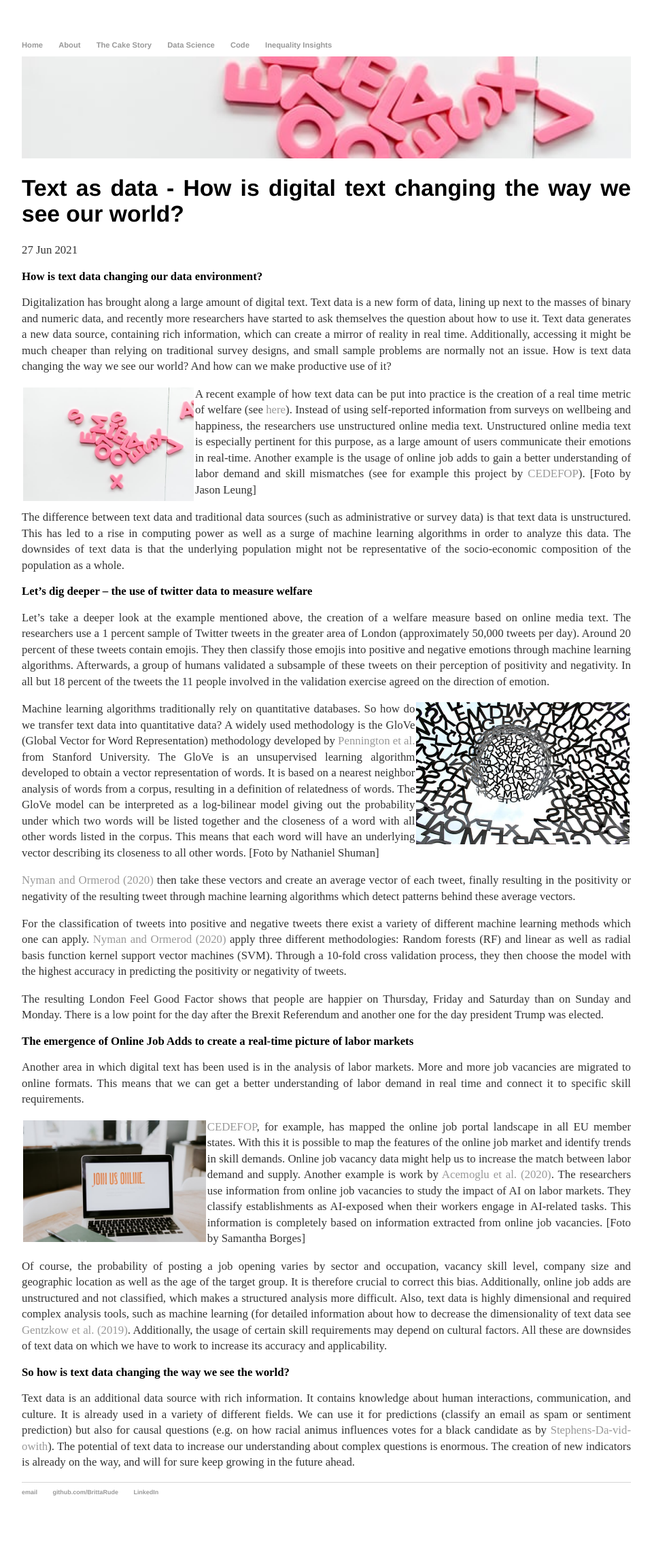
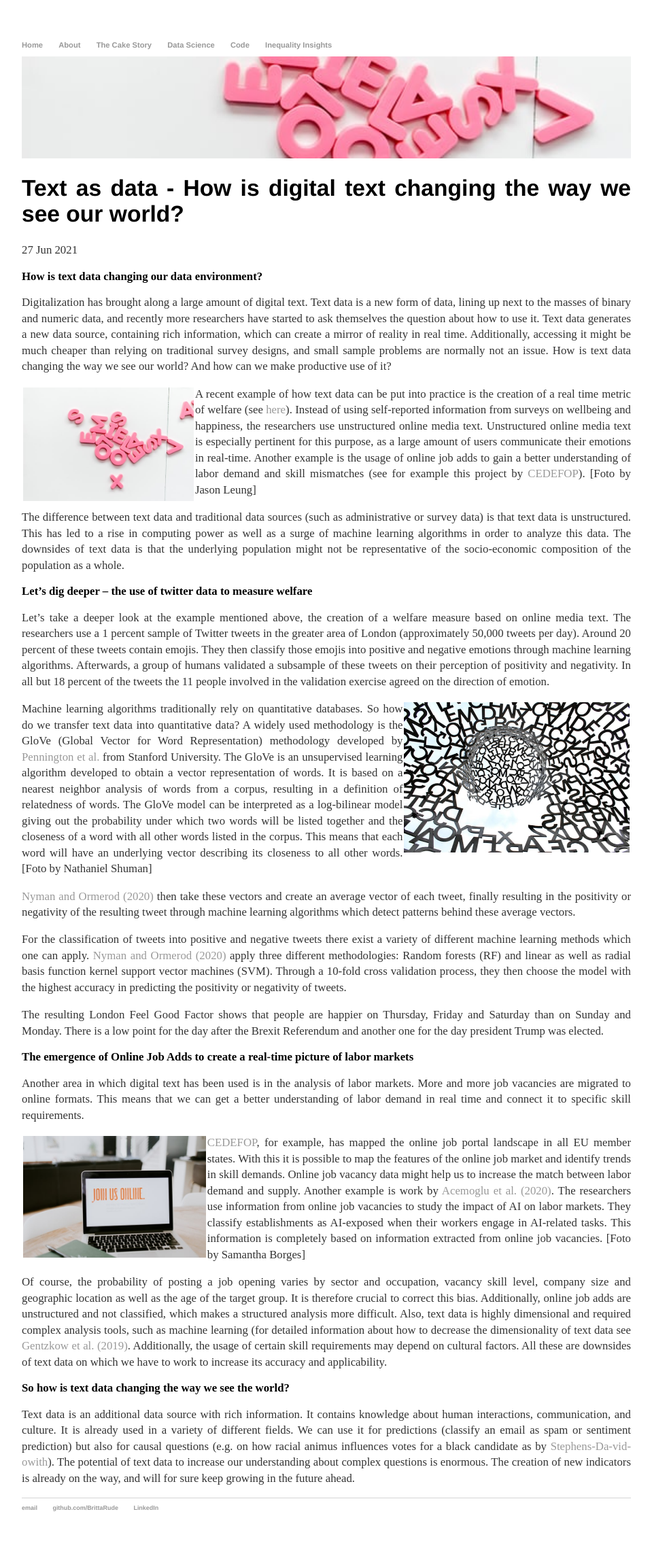
Before and after one commit to BrittaRude/BrittaRude.github.io, a Jekyll site: the page built from inputs_datascience/_posts/2021-06-27-text-as-data.md, in a window 1280 px wide. Shown: the whole page at 68% size, without its empty margins (160-1119 px from the left). Built offline with Jekyll 4.4.1, drawn with Linux system fonts in a browser that asks for light colours; before the commit the page ends 2260 px from its top, so only the background shows below that.

Commit message:
Update 2021-06-27-text-as-data.md

```diff
--- a/inputs_datascience/_posts/2021-06-27-text-as-data.md
+++ b/inputs_datascience/_posts/2021-06-27-text-as-data.md
@@ -20,7 +20,7 @@
 
 Let’s take a deeper look at the example mentioned above, the creation of a welfare measure based on online media text. The researchers use a 1 percent sample of Twitter tweets in the greater area of London (approximately 50,000 tweets per day). Around 20 percent of these tweets contain emojis. They then classify those emojis into positive and negative emotions through machine learning algorithms. Afterwards, a group of humans validated a subsample of these tweets on their perception of positivity and negativity. In all but 18 percent of the tweets the 11 people involved in the validation exercise agreed on the direction of emotion.
 
-<img src="/images/digital_text2.jpg" alt="automation" style="float:right;margin: 2px 2px 2px 2px;max-width:35%;"/>
+<img src="/images/digital_text2.jpg" alt="automation" style="float:right;margin: 2px 2px 2px 2px;max-width:37%;"/>
 
 Machine learning algorithms traditionally rely on quantitative databases. So how do we transfer text data into quantitative data? A widely used methodology is the GloVe (Global Vector for Word Representation) methodology developed by [Pennington et al.]( https://nlp.stanford.edu/projects/glove/) from Stanford University. The GloVe is an unsupervised learning algorithm developed to obtain a vector representation of words. It is based on a nearest neighbor analysis of words from a corpus, resulting in a definition of relatedness of words. The GloVe model can be interpreted as a log-bilinear model giving out the probability under which two words will be listed together and the closeness of a word with all other words listed in the corpus. This means that each word will have an underlying vector describing its closeness to all other words. [Foto by Nathaniel Shuman]
 
```
